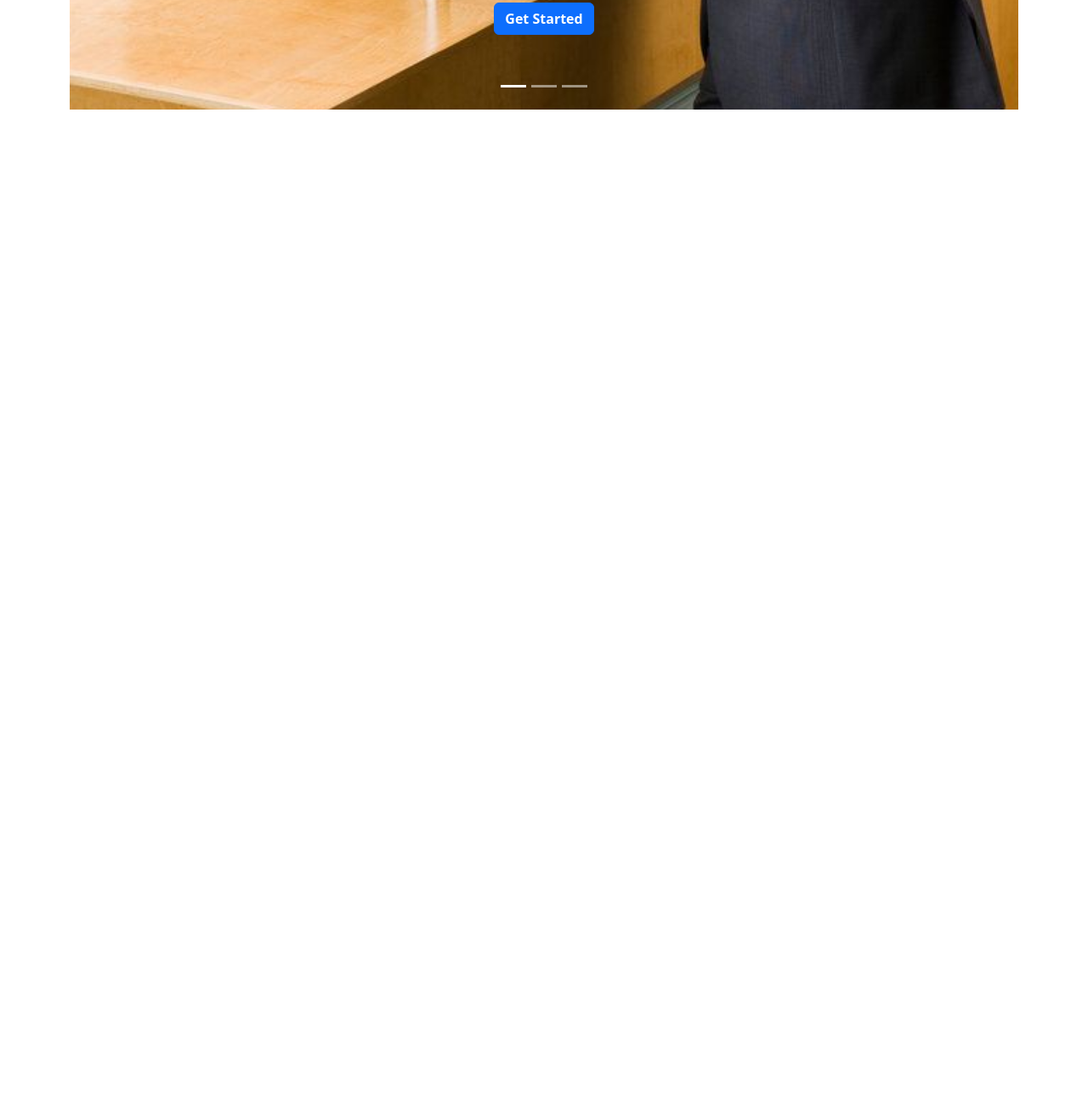
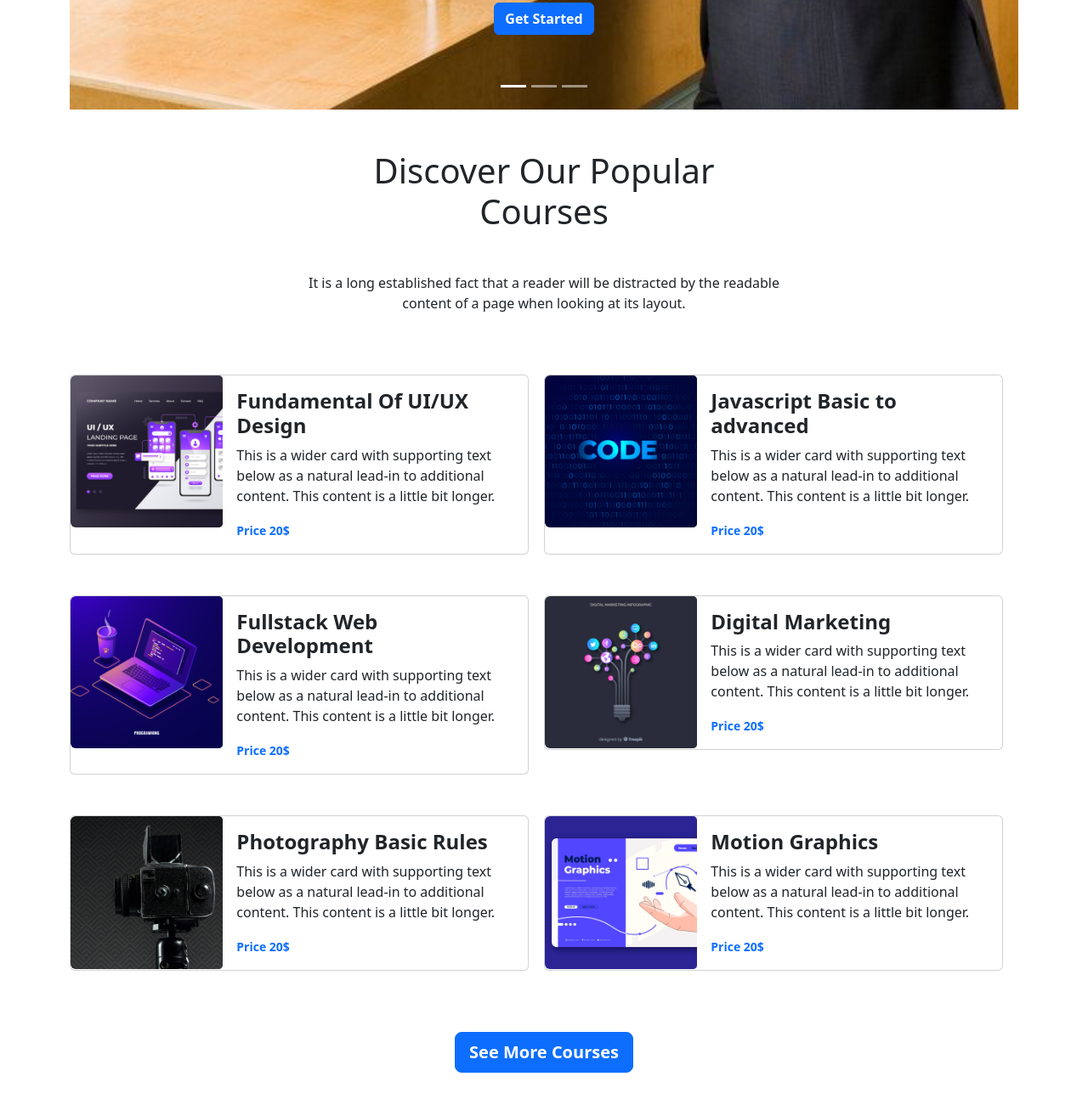
Before and after one commit to Ismailjabiullah82/Learning-tech, a plain HTML site: page index.html in a window 1280 px wide. Shown: the part 719-2033 px from the top of the page at 85% size. Before the commit the page ends 848 px from the top, so only its background shows below. Drawn offline with nearby package versions, Linux system fonts and the light colour scheme.

Commit message:
added courses section

```diff
--- a/index.html
+++ b/index.html
@@ -100,7 +100,115 @@
           </div>
     </div>
     <!-- slider section ends here  -->
+    <!-- courses section starts here  -->
+    <section class="container my-5">
+      <h1 class="text-center my-5">Discover Our Popular <br> Courses</h1>
+      <p class="text-center my-5">It is a long established fact that a reader will be distracted by the readable <br>
+        content of a page when looking at its layout.</p>
 
+        <div class="courses">
+          <div class="course">
+            <div class="card me-3 my-4" style="max-width: 540px;">
+              <div class="row g-0">
+                <div class="col-md-4">
+                  <img src="images/course/course-1.png" class="img-fluid rounded-start" alt="...">
+                </div>
+                <div class="col-md-8">
+                  <div class="card-body">
+                    <h4 class="card-title fw-bold">Fundamental Of UI/UX Design</h4>
+                    <p class="card-text">This is a wider card with supporting text below as a natural lead-in to additional content. This content is a little bit longer.</p>
+                    <p class="card-text"><small class="text-primary fw-bold">Price 20$</small></p>
+                  </div>
+                </div>
+              </div>
+            </div>
+          </div>
+          <div class="course">
+            <div class="card me-3 my-4" style="max-width: 540px;">
+              <div class="row g-0">
+                <div class="col-md-4">
+                  <img src="images/course/course-2.png" class="img-fluid rounded-start" alt="...">
+                </div>
+                <div class="col-md-8">
+                  <div class="card-body">
+                    <h4 class="card-title fw-bold">Javascript Basic to advanced</h4>
+                    <p class="card-text">This is a wider card with supporting text below as a natural lead-in to additional content. This content is a little bit longer.</p>
+                    <p class="card-text"><small class="text-primary fw-bold">Price 20$</small></p>
+                  </div>
+                </div>
+              </div>
+            </div>
+          </div>
+          <div class="course">
+            <div class="card me-3 my-4" style="max-width: 540px;">
+              <div class="row g-0">
+                <div class="col-md-4">
+                  <img src="images/course/course-3.png" class="img-fluid rounded-start" alt="...">
+                </div>
+                <div class="col-md-8">
+                  <div class="card-body">
+                    <h4 class="card-title fw-bold">Fullstack Web Development</h4>
+                    <p class="card-text">This is a wider card with supporting text below as a natural lead-in to additional content. This content is a little bit longer.</p>
+                    <p class="card-text"><small class="text-primary fw-bold">Price 20$</small></p>
+                  </div>
+                </div>
+              </div>
+            </div>
+          </div>
+          <div class="course">
+            <div class="card me-3 my-4" style="max-width: 540px;">
+              <div class="row g-0">
+                <div class="col-md-4">
+                  <img src="images/course/course-4.png" class="img-fluid rounded-start" alt="...">
+                </div>
+                <div class="col-md-8">
+                  <div class="card-body">
+                    <h4 class="card-title fw-bold">Digital Marketing</h4>
+                    <p class="card-text">This is a wider card with supporting text below as a natural lead-in to additional content. This content is a little bit longer.</p>
+                    <p class="card-text"><small class="text-primary fw-bold">Price 20$</small></p>
+                    </div>
+                </div>
+              </div>
+            </div>
+          </div>
+          <div class="course">
+            <div class="card me-3 my-4" style="max-width: 540px;">
+              <div class="row g-0">
+                <div class="col-md-4">
+                  <img src="images/course/course-5.png" class="img-fluid rounded-start" alt="...">
+                </div>
+                <div class="col-md-8">
+                  <div class="card-body">
+                    <h4 class="card-title fw-bold">Photography Basic Rules</h4>
+                    <p class="card-text">This is a wider card with supporting text below as a natural lead-in to additional content. This content is a little bit longer.</p>
+                    <p class="card-text"><small class="text-primary fw-bold">Price 20$</small></p>
+                   </div>
+                </div>
+              </div>
+            </div>
+          </div>
+          <div class="course">
+            <div class="card me-3 my-4" style="max-width: 540px;">
+              <div class="row g-0">
+                <div class="col-md-4">
+                  <img src="images/course/course-6.png" class="img-fluid rounded-start" alt="...">
+                </div>
+                <div class="col-md-8">
+                  <div class="card-body">
+                    <h4 class=" fw-bold card-title">Motion Graphics</h4>
+                    <p class="card-text">This is a wider card with supporting text below as a natural lead-in to additional content. This content is a little bit longer.</p>
+                    <p class="card-text"><small class="text-primary fw-bold">Price 20$</small></p>
+                    </div>
+                </div>
+              </div>
+            </div>
+          </div>
+        </div>
+        <div class="d-grid justify-content-center">
+          <button type="button" class="btn btn-primary my-5 px-3 py-2 fw-bold btn-lg">See More Courses</button>
+        </div>
+    </section>
+    <!-- courses section ends here  -->
 
   </main>
   <script src="https://cdn.jsdelivr.net/npm/bootstrap@5.2.2/dist/js/bootstrap.bundle.min.js"
```
